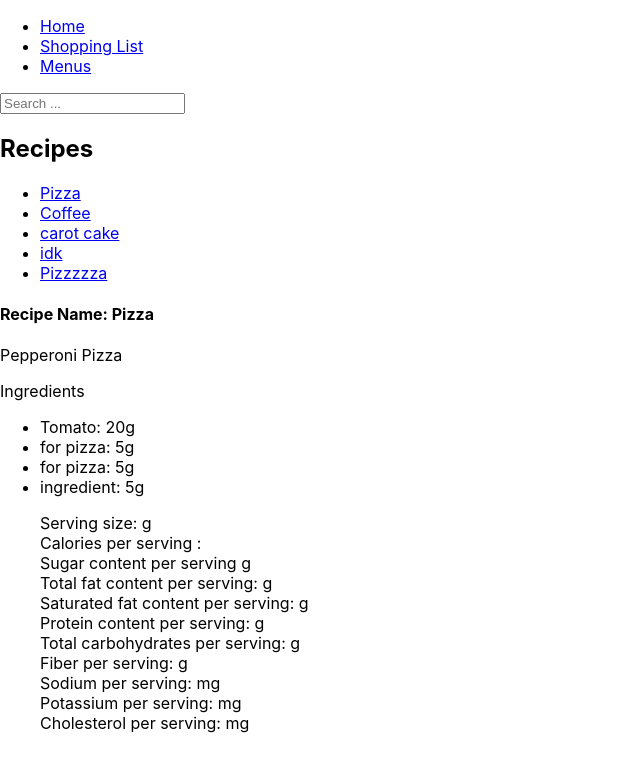
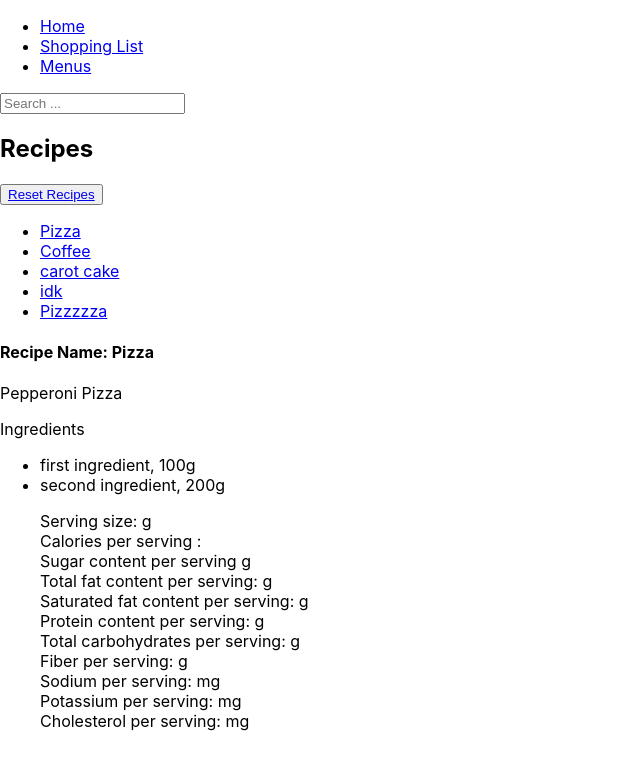
Before and after one commit to jonyward/fewd-cw, a React (Create React App) app: page /1 in a window 1280 px wide. Shown: the top 772 px of the page, without its empty margins (0-640 px from the left). Built offline with nearby package versions, Linux system fonts and the light colour scheme; no server answers.

Commit message:
Search bar finished, with ingredients being values that filter shown recipies, including recipe names Data structure also changed to facilitate change in search bar, including changing data type of ingredients value from object to an array

```diff
--- a/src/components/DisplayIngredients.js
+++ b/src/components/DisplayIngredients.js
@@ -14,7 +14,7 @@ const DisplayIngredients = ({ recipe }) => {
       <ul>
         {ingredients.map((ingredients) => (
           <li key={ingredients.id}>
-            {ingredients.name}: {ingredients.ammount}
+            {ingredients}
           </li>
         ))}
       </ul>
--- a/src/components/Recipe.js
+++ b/src/components/Recipe.js
@@ -5,6 +5,7 @@ const Recipe = ({ recipe }) => {
   return (
     <>
       <h2>Recipes</h2>
+      <button><Link to="/">Reset Recipes</Link></button>
       <ul>
         {recipe.map((recipe) => (
           <li key={recipe.id}>
--- a/src/components/Search.js
+++ b/src/components/Search.js
@@ -5,7 +5,7 @@ function Search({ details }) {
     const [searchField, setSearchField] = useState("");
 
     const filtered = details.filter((entry) => {
-    return entry.name.toLowerCase().includes(searchField.toLowerCase())
+    return entry.name.toLowerCase().includes(searchField.toLowerCase()) || entry.ingredients.toString().toLowerCase().includes(searchField.toLowerCase());
   });
 
   return (
--- a/src/data/data.js
+++ b/src/data/data.js
@@ -4,10 +4,8 @@ export const recipe = [
         name: 'Pizza',
         description: 'Pepperoni Pizza',
         ingredients: [
-            {name: 'Tomato', ammount: '20g'},
-            {name: 'for pizza', ammount: '5g'},
-            {name: 'for pizza', ammount: '5g'},
-            {name: 'ingredient', ammount: '5g'}
+            'first ingredient, 100g',
+            'second ingredient, 200g'
         ],
         category: 'Starter'
     },
@@ -16,8 +14,8 @@ export const recipe = [
         name: 'Coffee',
         description: 'Coffee',
         ingredients: [
-            {name: 'for coffee', ammount: '20g'},
-            {name: 'for coffee', ammount: '20g'}
+            'third ingredient, 100g',
+            'fourth ingredient, 200g'
         ],
         category: 'Main'
     },
@@ -26,8 +24,8 @@ export const recipe = [
         name: 'carot cake',
         description: 'carot cake',
         ingredients: [
-            {name: 'for carot cake', ammount: '20g'},
-            {name: 'for carot cake', ammount: '20g'}
+            'fifth ingredient, 100g',
+            'sixth ingredient, 200g'
         ],
         category: 'Main'
     },
@@ -36,8 +34,8 @@ export const recipe = [
         name: 'idk',
         description: 'idk',
         ingredients: [
-            {name: 'idk', ammount: '20g'},
-            {name: 'idk', ammount: '20g'}
+            'seventh ingredient, 100g',
+            'eighth ingredient, 200g'
         ],
         category: 'Lunch'
     },
@@ -46,9 +44,8 @@ export const recipe = [
         name: 'Pizzzzza',
         description: 'pizza with more zs to test search bar',
         ingredients: [
-            {name: 'zzzzz', ammount: '20g'},
-            {name: 'izzzzzz', ammount: '20g'},
-            {name: 'SearchTest', ammount: '100000g'}
+            'ninth ingredient, 100g',
+            'tenth ingredient, 200g'
         ],
         category: 'Desert'
     }
```
